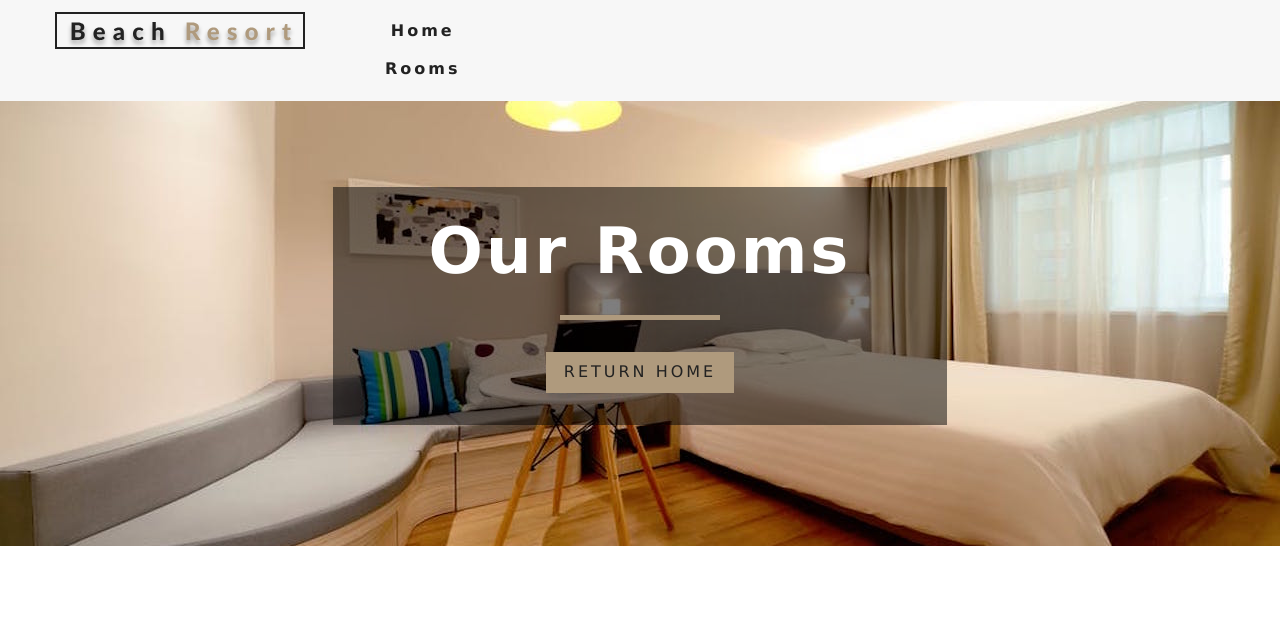
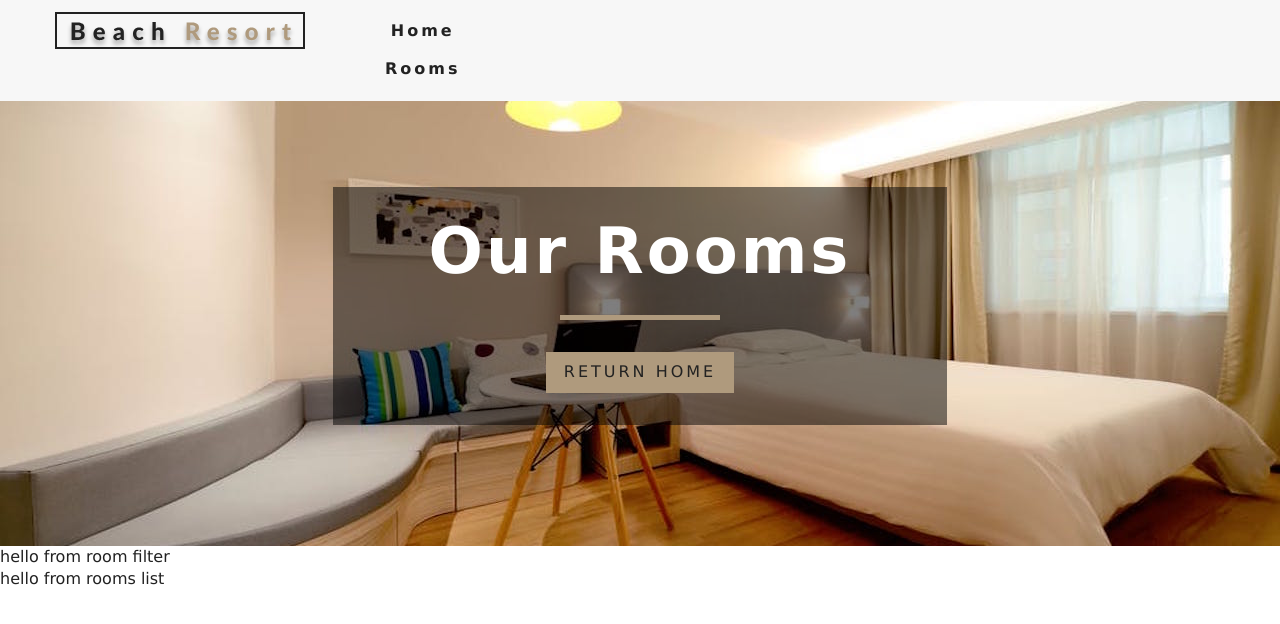
Before and after one commit to bcole2433/beach-website, a React (Create React App) app: page /rooms in a window 1280 px wide. Shown: the top 624 px of the page. Built offline with nearby package versions, Linux system fonts and the light colour scheme.

Commit message:
Set up for Room Container using Context Consumer

```diff
--- a/src/Context.js
+++ b/src/Context.js
@@ -58,3 +58,13 @@
 const RoomConsumer = RoomContext.Consumer;
 
 export { RoomProvider, RoomConsumer, RoomContext };
+
+export function withRoomConsumer(Component) {
+  return function ConsumerWrapper(props) {
+    return (
+      <RoomConsumer>
+        {value => <Component {...props} context={value} />}
+      </RoomConsumer>
+    );
+  };
+}
--- /dev/null
+++ b/src/components/RoomContainer.js
@@ -0,0 +1,20 @@
+import React from "react";
+import { withRoomConsumer } from "../Context";
+import RoomFilter from "./RoomFilter";
+import RoomList from "./RoomList";
+import Loading from './Loading';
+
+const RoomContainer = ({ context }) => {
+  const { loading, sortedRooms, rooms } = context;
+  if (loading) {
+    return <Loading />;
+  }
+  return (
+    <>
+      <RoomFilter rooms={rooms} />
+      <RoomList rooms={sortedRooms} />
+    </>
+  );
+};
+
+export default withRoomConsumer(RoomContainer);
--- /dev/null
+++ b/src/components/RoomFilter.js
@@ -0,0 +1,7 @@
+import React from "react";
+
+const RoomFilter = () => {
+  return <div>hello from room filter</div>;
+};
+
+export default RoomFilter;
--- /dev/null
+++ b/src/components/RoomList.js
@@ -0,0 +1,7 @@
+import React from "react";
+
+const RoomList = () => {
+  return <div>hello from rooms list</div>;
+};
+
+export default RoomList;
--- a/src/pages/Rooms.js
+++ b/src/pages/Rooms.js
@@ -1,10 +1,12 @@
-import React from 'react';
-import Hero from '../components/Hero';
-import Banner from '../components/Banner';
-import { Link } from 'react-router-dom';
+import React from "react";
+import Hero from "../components/Hero";
+import Banner from "../components/Banner";
+import { Link } from "react-router-dom";
+import RoomsContainer from "../components/RoomContainer";
 
 const Rooms = () => {
   return (
+      <>
     <Hero hero="roomsHero">
       <Banner title="Our Rooms">
         <Link to="/" className="btn-primary">
@@ -12,7 +14,9 @@
         </Link>
       </Banner>
     </Hero>
-    )
-}
+    <RoomsContainer />
+    </>
+  );
+};
 
-export default Rooms
+export default Rooms;
```
Lines whose indentation alone changed are shown as unchanged.
